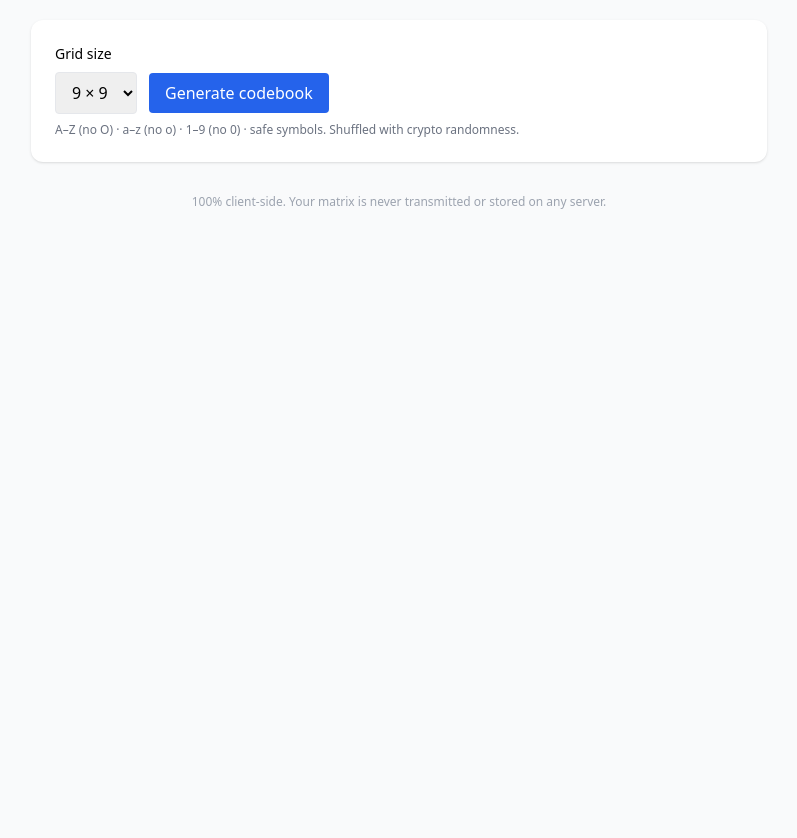
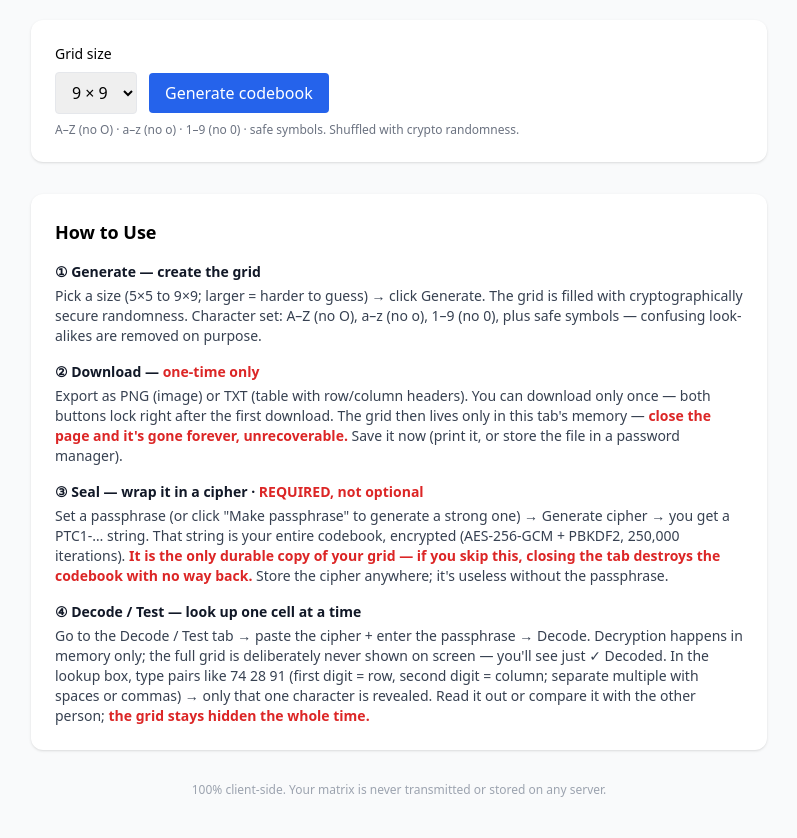
Before and after one commit to songke78772-oss/toolnest-v3, a Node server app: page /cipherdeck in a window 1280 px wide. Shown: the part 196-1034 px from the top of the page, without its empty margins (241-1038 px from the left). Before the commit the page ends 405 px from the top, so only its background shows below. Run offline with Node 20, Linux system fonts and the light colour scheme; some libraries are stand-ins or nearby versions.

Commit message:
Add usage instructions for cipher deck
Added instructions on how to use the cipher deck, detailing steps for generating, downloading, sealing, and decoding ciphers.

```diff
--- a/views/cipherdeck.ejs
+++ b/views/cipherdeck.ejs
@@ -90,6 +90,29 @@
           <button id="lookupBtn" class="bg-blue-600 text-white px-4 py-2 rounded hover:bg-blue-700">Resolve</button>
         </div>
         <div id="lookupOut" class="mt-3 font-mono text-sm"></div>
+      </div>
+    </div>
+
+    <!-- How to Use -->
+    <div class="bg-white rounded-xl shadow p-6 mt-8">
+      <h2 class="text-lg font-bold mb-4">How to Use</h2>
+      <div class="space-y-4 text-sm text-gray-700">
+        <div>
+          <p class="font-semibold text-gray-900">① Generate — create the grid</p>
+          <p class="mt-1">Pick a size (5×5 to 9×9; larger = harder to guess) → click Generate. The grid is filled with cryptographically secure randomness. Character set: A–Z (no O), a–z (no o), 1–9 (no 0), plus safe symbols — confusing look-alikes are removed on purpose.</p>
+        </div>
+        <div>
+          <p class="font-semibold text-gray-900">② Download — <span class="text-red-600 font-bold">one-time only</span></p>
+          <p class="mt-1">Export as PNG (image) or TXT (table with row/column headers). You can download only once — both buttons lock right after the first download. The grid then lives only in this tab's memory — <span class="text-red-600 font-bold">close the page and it's gone forever, unrecoverable.</span> Save it now (print it, or store the file in a password manager).</p>
+        </div>
+        <div>
+          <p class="font-semibold text-gray-900">③ Seal — wrap it in a cipher · <span class="text-red-600 font-bold">REQUIRED, not optional</span></p>
+          <p class="mt-1">Set a passphrase (or click "Make passphrase" to generate a strong one) → Generate cipher → you get a PTC1-… string. That string is your entire codebook, encrypted (AES-256-GCM + PBKDF2, 250,000 iterations). <span class="text-red-600 font-bold">It is the only durable copy of your grid — if you skip this, closing the tab destroys the codebook with no way back.</span> Store the cipher anywhere; it's useless without the passphrase.</p>
+        </div>
+        <div>
+          <p class="font-semibold text-gray-900">④ Decode / Test — look up one cell at a time</p>
+          <p class="mt-1">Go to the Decode / Test tab → paste the cipher + enter the passphrase → Decode. Decryption happens in memory only; the full grid is deliberately never shown on screen — you'll see just ✓ Decoded. In the lookup box, type pairs like 74 28 91 (first digit = row, second digit = column; separate multiple with spaces or commas) → only that one character is revealed. Read it out or compare it with the other person; <span class="text-red-600 font-bold">the grid stays hidden the whole time.</span></p>
+        </div>
       </div>
     </div>
 
@@ -337,7 +360,6 @@
         let body = c; if (body.startsWith(MAGIC + "-")) body = body.slice(MAGIC.length + 1);
         const grid = await openCipher(body, p);
         DEC = { n: grid.length, grid };
-        // Do not render the full matrix
         document.getElementById("decGrid").innerHTML = "";
         document.getElementById("decGridCard").classList.remove("hidden");
         st.textContent = "✓ Unlocked. Enter coordinates to check characters (matrix not shown).";
```
